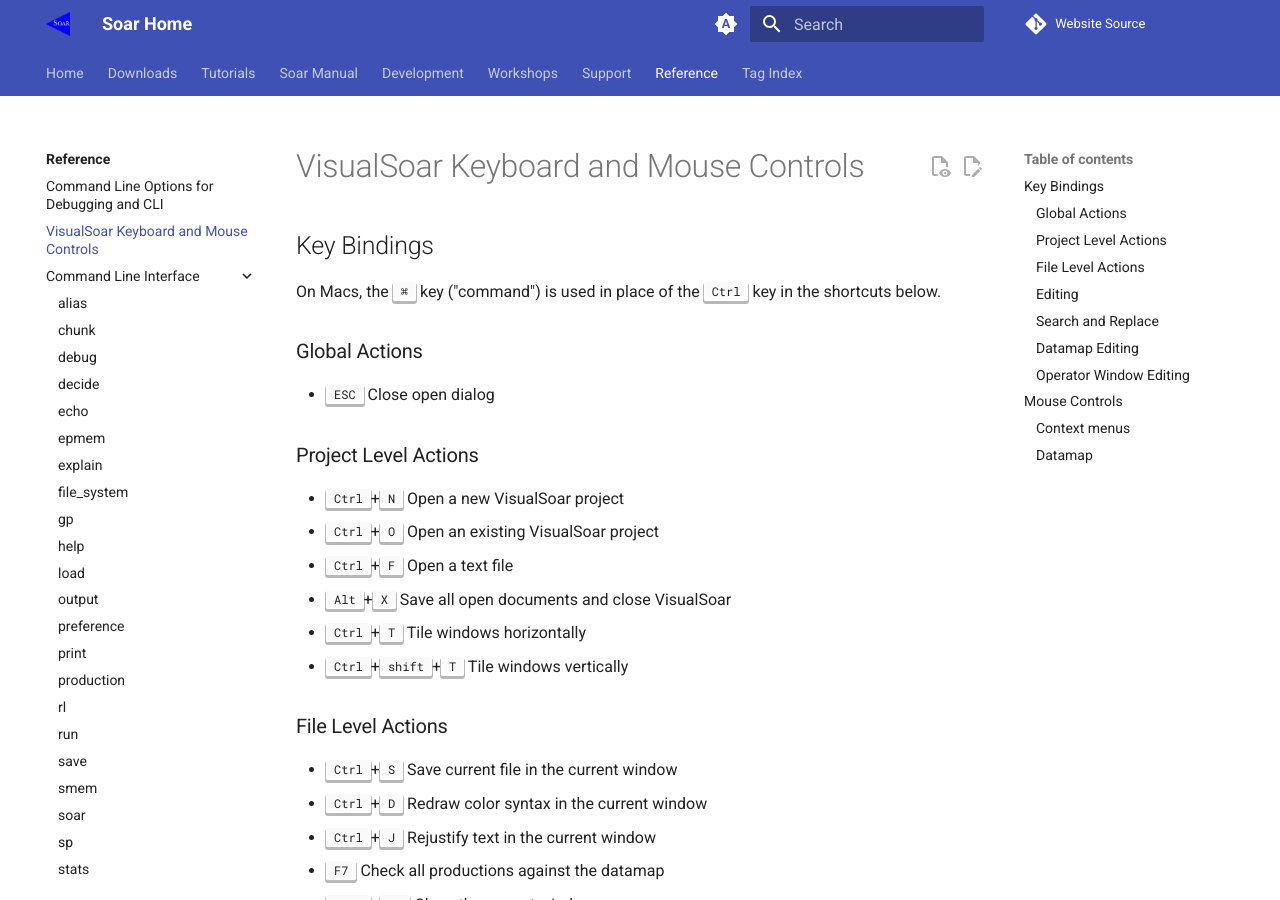
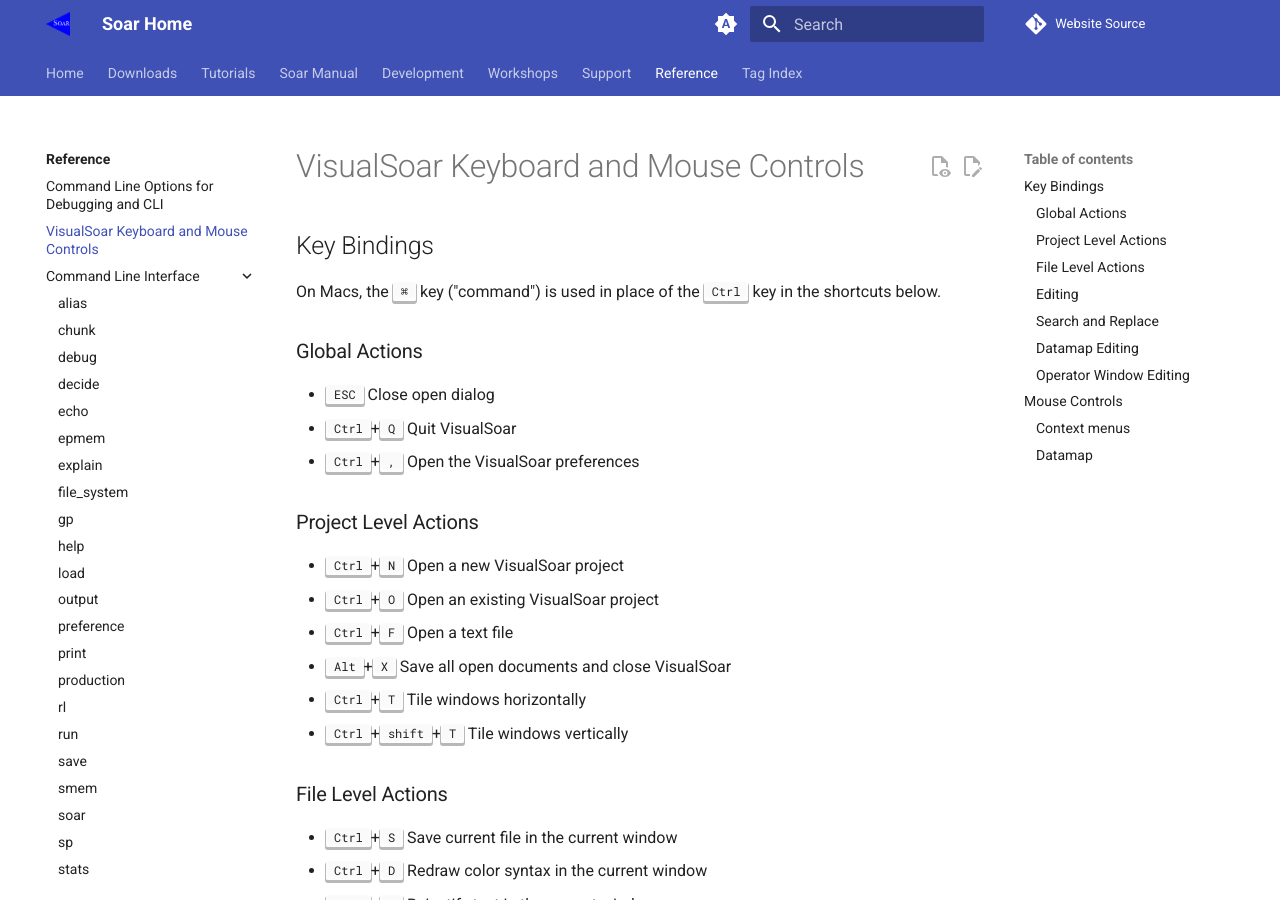
Before and after one commit to SoarGroup/SoarGroup.github.io, an MkDocs documentation site: the page built from docs/reference/VisualSoarKeyboardAndMouseControls.md, in a window 1280 px wide and 900 px high. Built offline with MkDocs 1.6.1 and Material for MkDocs 9.7.7, drawn with Linux system fonts in a browser that asks for light colours; comment, search, counter and statistics services are not loaded.

Commit message:
New V-S shortcuts

```diff
--- a/docs/reference/VisualSoarKeyboardAndMouseControls.md
+++ b/docs/reference/VisualSoarKeyboardAndMouseControls.md
@@ -8,6 +8,8 @@
 ### Global Actions
 
 *  <kbd>ESC</kbd> Close open dialog
+*  <kbd>Ctrl</kbd>+<kbd>Q</kbd> Quit VisualSoar
+*  <kbd>Ctrl</kbd>+<kbd>,</kbd> Open the VisualSoar preferences
 
 ### Project Level Actions
 
```
